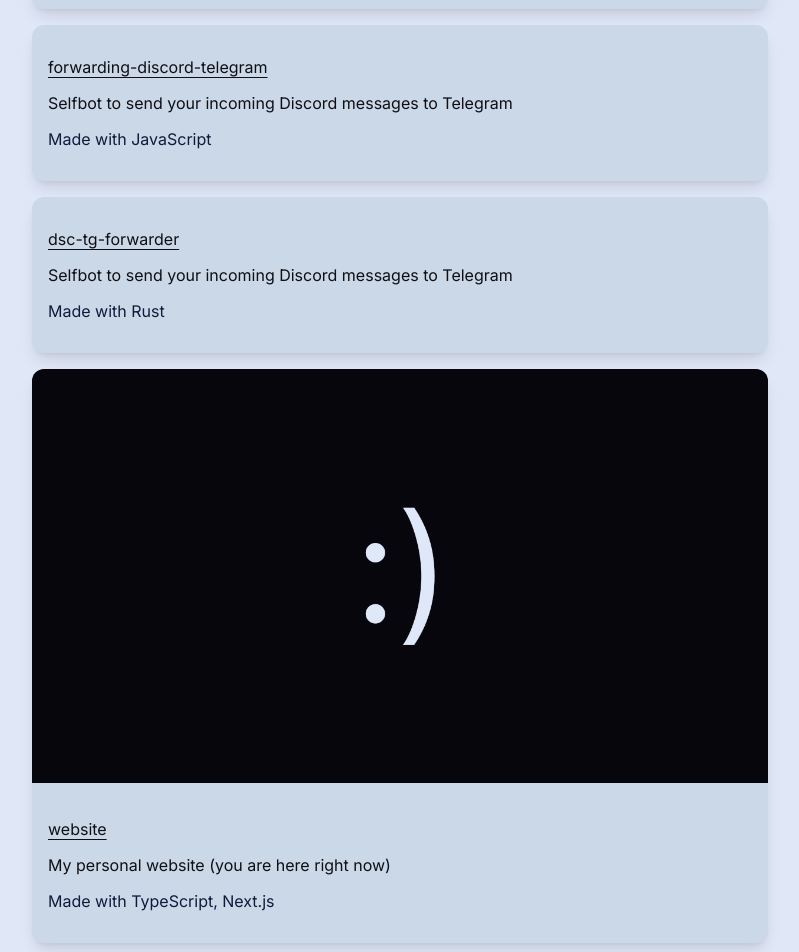
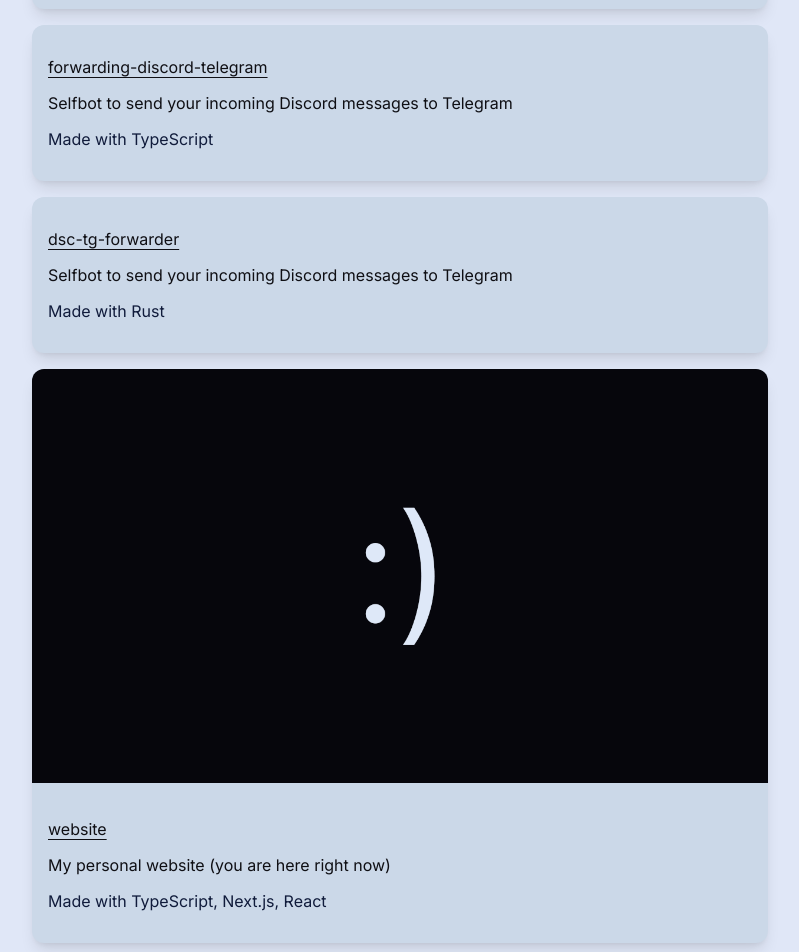
Before and after one commit to tapnisu/tapni.su, a Next.js app: page /projects in a window 1280 px wide. Shown: the part 1640-2592 px from the top of the page, without its empty margins (240-1039 px from the left). Built offline with nearby package versions, Linux system fonts and the light colour scheme.

Commit message:
change built with for forwarding-discord-telegram

```diff
--- a/pages/projects.tsx
+++ b/pages/projects.tsx
@@ -31,7 +31,7 @@ export default function ProjectsPage() {
       name: "forwarding-discord-telegram",
       url: "https://github.com/tapnisu/forwarding-discord-telegram/",
       description: t.projectsData.forwardingDiscordTelegram.description,
-      buildUsing: ["JavaScript"],
+      buildUsing: ["TypeScript"],
     },
     {
       name: "dsc-tg-forwarder",
@@ -44,7 +44,7 @@ export default function ProjectsPage() {
       url: "https://github.com/tapnisu/tapni.su/",
       image: websiteImage,
       description: t.projectsData.website.description,
-      buildUsing: ["TypeScript", "Next.js"],
+      buildUsing: ["TypeScript", "Next.js", "React"],
     },
     {
       name: "лёшапомоги.рф",
```
